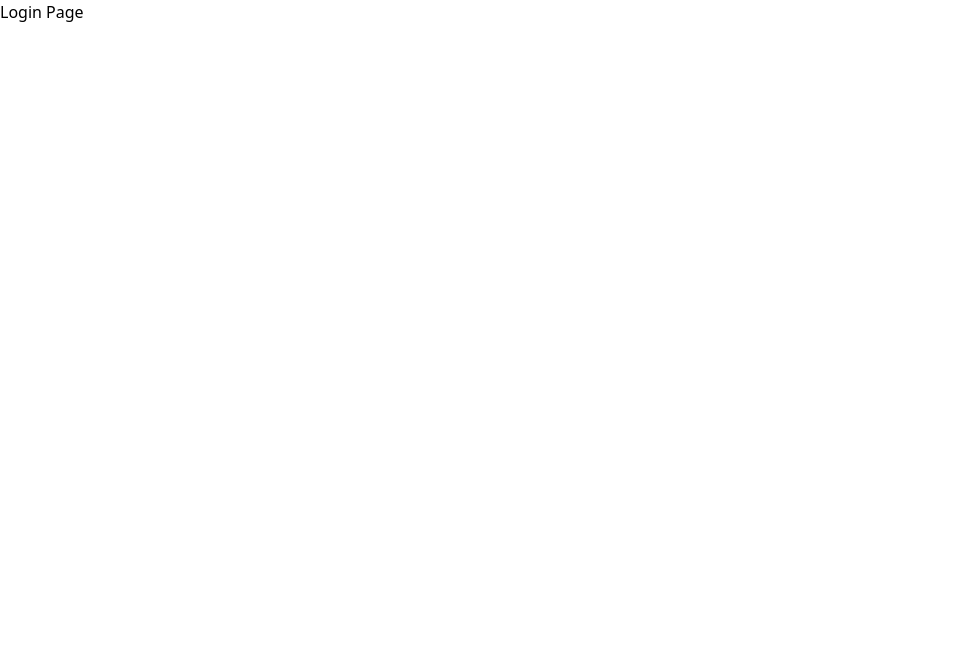
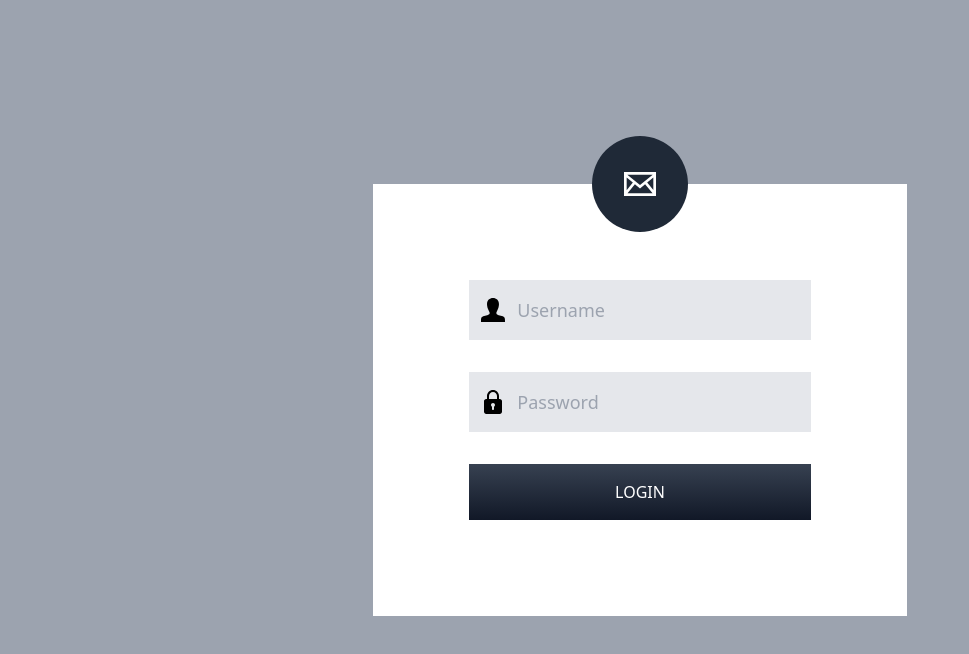
Before and after one commit to Kamaric112/hdw-crud-movies, a React (Create React App) app: page /login in a window 1280 px wide. Shown: the top 654 px of the page, without its empty margins (0-969 px from the left). Built offline with nearby package versions, Linux system fonts and the light colour scheme.

Commit message:
basic authentication signin finished

```diff
--- a/package.json
+++ b/package.json
@@ -17,6 +17,7 @@
     "react-hook-form": "^7.37.0",
     "react-router-dom": "^6.4.2",
     "react-scripts": "5.0.1",
+    "styled-components": "^5.3.6",
     "web-vitals": "^2.1.4"
   },
   "scripts": {
--- a/src/components/LoadingScreen.tsx
+++ b/src/components/LoadingScreen.tsx
@@ -1,7 +1,11 @@
 import React from 'react'
 
 function LoadingScreen() {
-  return <div>LoadingScreen</div>
+  return (
+    <button type='button' className='bg-indigo-500 ...' disabled>
+      <svg className='animate-spin h-5 w-5 mr-3 ...' viewBox='0 0 24 24'></svg>
+      Processing...
+    </button>
+  )
 }
-
 export default LoadingScreen
--- a/src/components/form/LoginForm.tsx
+++ b/src/components/form/LoginForm.tsx
@@ -1,5 +1,7 @@
 import React from 'react'
 import { useForm, SubmitHandler } from 'react-hook-form'
+import useAuth from '../../hooks/useAuth'
+import { useNavigate, useLocation } from 'react-router-dom'
 
 interface Inputs {
   username: string
@@ -7,28 +9,67 @@
 }
 
 export default function LoginForm() {
+  const auth = useAuth()
+  const location = useLocation()
+  const navigate = useNavigate()
+
   const {
     register,
     handleSubmit,
     watch,
     formState: { errors },
   } = useForm<Inputs>()
-  const onSubmit: SubmitHandler<Inputs> = (data) => console.log(data)
+
+  const onSubmit: SubmitHandler<Inputs> = async (data) => {
+    const from = location.state?.from?.pathname || '/'
+    const username = data.username
+    const password = data.passWordRequired
+    auth.login?.(username, password, () => {
+      navigate(from, { replace: true })
+    })
+  }
 
   console.log(watch('username')) // watch input value by passing the name of it
 
   return (
-    /* "handleSubmit" will validate your inputs before invoking "onSubmit" */
-    <form onSubmit={handleSubmit(onSubmit)}>
-      {/* register your input into the hook by invoking the "register" function */}
-      <input defaultValue='test' {...register('username')} />
-
-      {/* include validation with required or other standard HTML validation rules */}
-      <input {...register('passWordRequired', { required: true })} />
-      {/* errors will return when field validation fails  */}
-      {errors.passWordRequired && <span>This field is required</span>}
-
-      <input type='submit' />
-    </form>
+    <div className='bg-gray-400 h-screen overflow-hidden flex items-center justify-center'>
+      <div className='bg-white lg:w-5/12 md:6/12 w-10/12 shadow-3xl'>
+        <div className='bg-gray-800 absolute left-1/2 transform -translate-x-1/2 -translate-y-1/2 rounded-full p-4 md:p-8'>
+          <svg width='32' height='32' viewBox='0 0 24 24' fill='#FFF'>
+            <path d='M0 3v18h24v-18h-24zm6.623 7.929l-4.623 5.712v-9.458l4.623 3.746zm-4.141-5.929h19.035l-9.517 7.713-9.518-7.713zm5.694 7.188l3.824 3.099 3.83-3.104 5.612 6.817h-18.779l5.513-6.812zm9.208-1.264l4.616-3.741v9.348l-4.616-5.607z' />
+          </svg>
+        </div>
+        <form className='p-12 md:p-24' onSubmit={handleSubmit(onSubmit)}>
+          <div className='flex items-center text-lg mb-6 md:mb-8'>
+            <svg className='absolute ml-3' width='24' viewBox='0 0 24 24'>
+              <path d='M20.822 18.096c-3.439-.794-6.64-1.49-5.09-4.418 4.72-8.912 1.251-13.678-3.732-13.678-5.082 0-8.464 4.949-3.732 13.678 1.597 2.945-1.725 3.641-5.09 4.418-3.073.71-3.188 2.236-3.178 4.904l.004 1h23.99l.004-.969c.012-2.688-.092-4.222-3.176-4.935z' />
+            </svg>
+            <input
+              type='text'
+              id='username'
+              className='bg-gray-200 pl-12 py-2 md:py-4 focus:outline-none w-full'
+              placeholder='Username'
+              {...register('username')}
+            />
+          </div>
+          <div className='flex items-center text-lg mb-6 md:mb-8'>
+            <svg className='absolute ml-3' viewBox='0 0 24 24' width='24'>
+              <path d='m18.75 9h-.75v-3c0-3.309-2.691-6-6-6s-6 2.691-6 6v3h-.75c-1.24 0-2.25 1.009-2.25 2.25v10.5c0 1.241 1.01 2.25 2.25 2.25h13.5c1.24 0 2.25-1.009 2.25-2.25v-10.5c0-1.241-1.01-2.25-2.25-2.25zm-10.75-3c0-2.206 1.794-4 4-4s4 1.794 4 4v3h-8zm5 10.722v2.278c0 .552-.447 1-1 1s-1-.448-1-1v-2.278c-.595-.347-1-.985-1-1.722 0-1.103.897-2 2-2s2 .897 2 2c0 .737-.405 1.375-1 1.722z' />
+            </svg>
+            <input
+              type='password'
+              id='password'
+              className='bg-gray-200 pl-12 py-2 md:py-4 focus:outline-none w-full'
+              placeholder='Password'
+              {...register('passWordRequired', { required: true })}
+            />
+            {errors.passWordRequired && <span>This field is required</span>}
+          </div>
+          <button className='bg-gradient-to-b from-gray-700 to-gray-900 font-medium p-2 md:p-4 text-white uppercase w-full'>
+            Login
+          </button>
+        </form>
+      </div>
+    </div>
   )
 }
--- /dev/null
+++ b/src/contexts/AuthContext.tsx
@@ -0,0 +1,130 @@
+import { createContext, useReducer, useEffect } from 'react'
+
+interface LoginContextInterface {
+  isInitialized: boolean
+  isAuthenticated: boolean
+  username: string | null
+  password: string | null
+  login?: (username: string, password: string, callback: () => void) => Promise<void>
+  logout?: (callback: () => void) => Promise<void>
+}
+
+type ACTIONTYPE =
+  | {
+      type: 'INITIALIZE'
+      payload: { isAuthenticated: boolean; username: string | null; password: string | null }
+    }
+  | {
+      type: 'LOGIN_SUCCESS'
+      payload: { username: string | null; password: string | null }
+    }
+  | { type: 'LOGOUT' }
+
+type AuthProviderProps = {
+  children: React.ReactNode
+}
+const INITIALIZE = 'INITIALIZE'
+const LOGIN_SUCCESS = 'LOGIN_SUCCESS'
+const LOGOUT = 'LOGOUT'
+
+const initialState: LoginContextInterface = {
+  isInitialized: false,
+  isAuthenticated: false,
+  username: null,
+  password: null,
+}
+const reducer = (state: LoginContextInterface, action: ACTIONTYPE) => {
+  switch (action.type) {
+    case INITIALIZE: {
+      const { isAuthenticated, username, password } = action.payload
+      return {
+        ...state,
+        isInitialized: true,
+        isAuthenticated,
+        username,
+        password,
+      }
+    }
+    case LOGIN_SUCCESS:
+      return {
+        ...state,
+        isAuthenticated: true,
+        username: action.payload.username,
+        password: action.payload.password,
+      }
+    case LOGOUT:
+      return {
+        ...state,
+        isAuthenticated: false,
+        user: null,
+      }
+    default:
+      return state
+  }
+}
+
+const AuthContext = createContext({ ...initialState })
+
+function AuthProvider({ children }: AuthProviderProps) {
+  const [state, dispatch] = useReducer(reducer, initialState)
+  // const [user, setUser] = useState<string | null>(null)
+  // const [password, setPassword] = useState<string | null>(null)
+  // const navigate = useNavigate()
+  // const signIn = (newUser: string, password: string) => {
+  //   setUser(newUser)
+  //   setPassword(password)
+  //   navigate('/')
+  // }
+
+  useEffect(() => {
+    const initialize = async () => {
+      try {
+        const username = window.localStorage.getItem('username')
+        const password = window.localStorage.getItem('password')
+        if (username) {
+          dispatch({
+            type: INITIALIZE,
+            payload: { isAuthenticated: true, username, password },
+          })
+        } else {
+          dispatch({
+            type: INITIALIZE,
+            payload: { isAuthenticated: false, username: null, password: null },
+          })
+        }
+      } catch (error) {
+        console.log(error)
+      }
+    }
+    initialize()
+  }, [])
+  const login = async (username: string, password: string, callback: () => void) => {
+    window.localStorage.setItem('username', username)
+    window.localStorage.setItem('password', password)
+    dispatch({
+      type: LOGIN_SUCCESS,
+      payload: { username, password },
+    })
+    callback()
+  }
+  const logout = async (callback: () => void) => {
+    window.localStorage.removeItem('username')
+    window.localStorage.removeItem('password')
+    dispatch({ type: LOGOUT })
+    callback()
+  }
+
+  return (
+    <AuthContext.Provider
+      value={{
+        ...state,
+        login,
+        logout,
+      }}
+    >
+      {children}
+    </AuthContext.Provider>
+  )
+}
+
+export { AuthContext, AuthProvider }
--- /dev/null
+++ b/src/hooks/useAuth.tsx
@@ -0,0 +1,8 @@
+import { useContext } from 'react'
+import { AuthContext } from '../contexts/AuthContext'
+
+const useAuth = () => {
+  return useContext(AuthContext)
+}
+
+export default useAuth
--- a/src/layouts/MainHeader.tsx
+++ b/src/layouts/MainHeader.tsx
@@ -1,7 +1,11 @@
 import React from 'react'
 import { Link, useNavigate } from 'react-router-dom'
-
+import useAuth from '../hooks/useAuth'
 function MainHeader() {
+  const auth = useAuth()
+  const handleLogout = () => {
+    auth.logout?.(() => console.log('test'))
+  }
   return (
     <div className='bg-gray-800 text-gray-100 flex justify-between w-full '>
       <a href='/#' className='block p-4 text-white font-bold'>
@@ -25,10 +29,10 @@
           </button>
         </div>) */}
 
-      <Link className='flex justify-center items-center gap-4 mr-10' to={'/login'}>
+      <button className='flex justify-center items-center gap-4 mr-10' onClick={handleLogout}>
         {' '}
-        Sign In
-      </Link>
+        Logout
+      </button>
     </div>
   )
 }
--- a/src/pages/LoginPage.tsx
+++ b/src/pages/LoginPage.tsx
@@ -4,7 +4,7 @@
 function LoginPage() {
   return (
     <>
-      <div>Login Page</div>
+      <LoginForm />
     </>
   )
 }
--- /dev/null
+++ b/src/routes/AuthRequire.tsx
@@ -0,0 +1,20 @@
+import { Navigate, useLocation } from 'react-router-dom'
+import useAuth from '../hooks/useAuth'
+import LoadingScreen from '../components/LoadingScreen'
+import React from 'react'
+
+function AuthRequire({ children }: { children: JSX.Element }) {
+  const { isAuthenticated, isInitialized } = useAuth()
+  const location = useLocation()
+  if (!isInitialized) {
+    return <LoadingScreen />
+  }
+
+  if (!isAuthenticated) {
+    return <Navigate to='/login' state={{ from: location }} replace />
+  }
+
+  return children
+}
+
+export default AuthRequire
--- a/src/routes/index.tsx
+++ b/src/routes/index.tsx
@@ -6,10 +6,18 @@
 import LoginPage from '../pages/LoginPage'
 import MovieDetailPage from '../pages/MovieDetailPage'
 import NotFoundPage from '../pages/NotFoundPage'
+import AuthRequire from './AuthRequire'
 function Router() {
   return (
     <Routes>
-      <Route path='/' element={<MainLayout />}>
+      <Route
+        path='/'
+        element={
+          <AuthRequire>
+            <MainLayout />
+          </AuthRequire>
+        }
+      >
         <Route index element={<HomePage />}></Route>
         <Route path='movie/:movieId' element={<MovieDetailPage />}></Route>
       </Route>
```
Also changed, not shown: src/App.tsx (+6 -3 lines), 1 other file (tests, documents, lock files or other folders).
